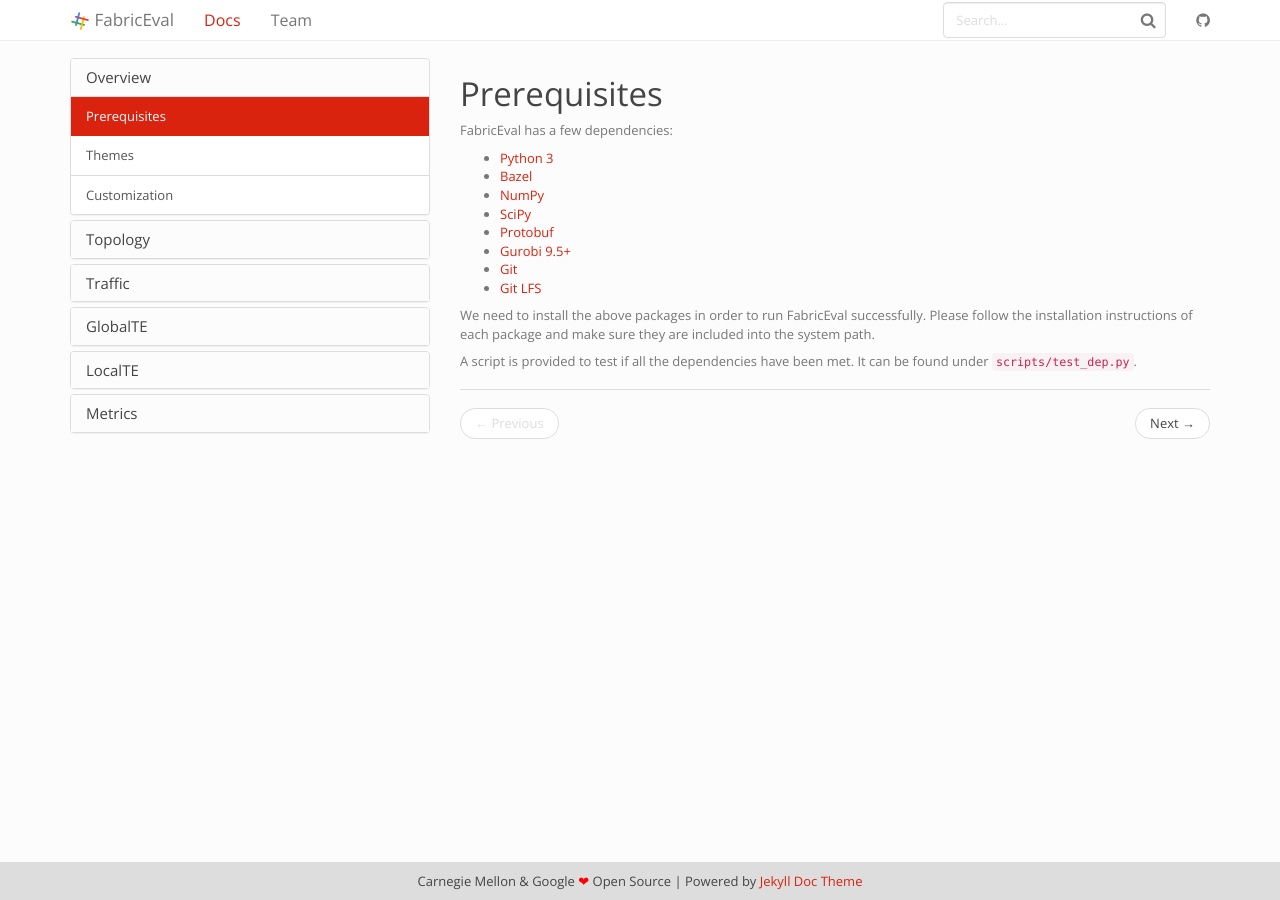
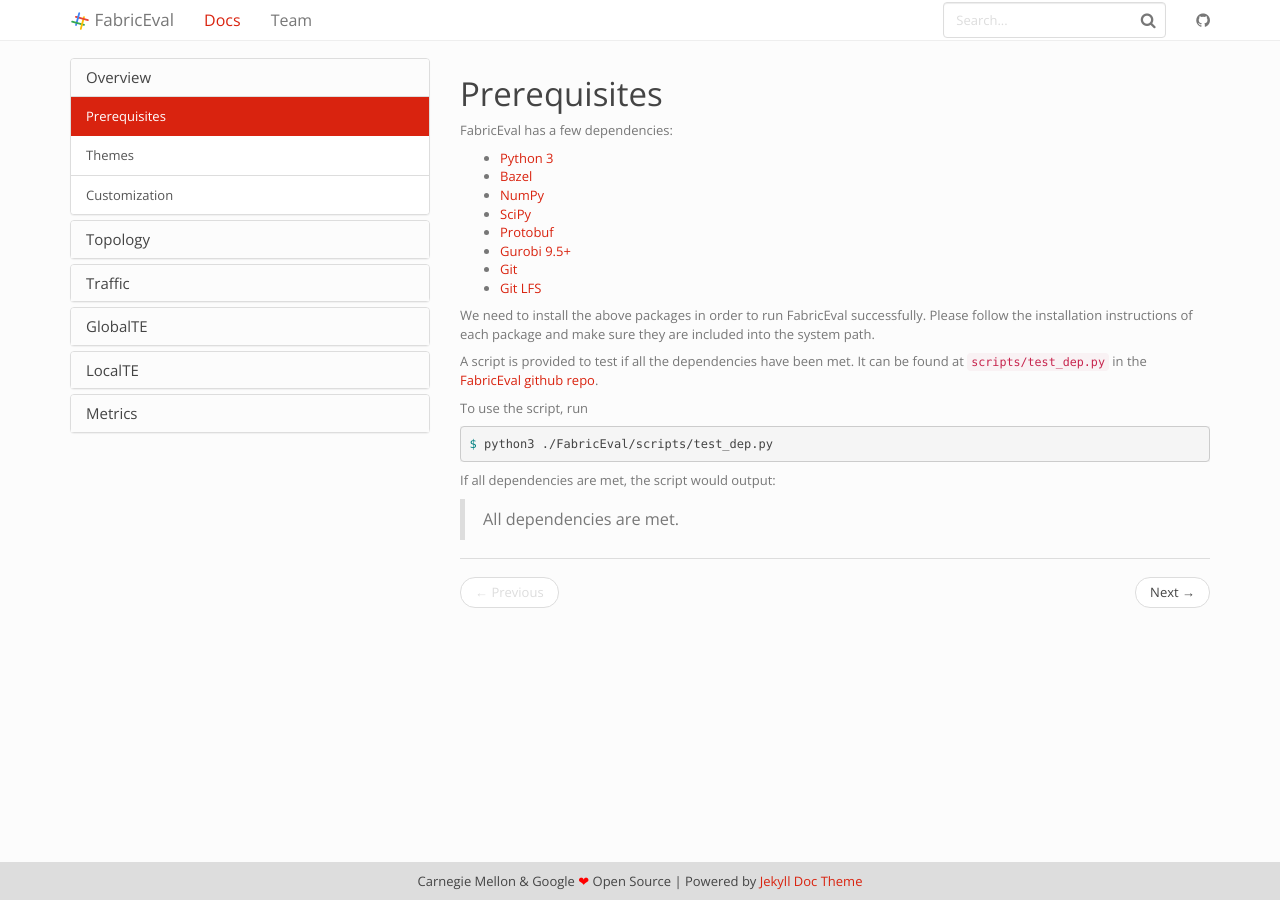
Before and after one commit to shuoshuc/FabricEval, a Jekyll site: the page built from docs/_docs/index.md, in a window 1280 px wide. Built offline with Jekyll 4.4.1, drawn with Linux system fonts in a browser that asks for light colours.

Commit message:
Update prerequiresites

````diff
--- a/docs/_docs/index.md
+++ b/docs/_docs/index.md
@@ -19,4 +19,12 @@ Please follow the installation instructions of each package and make sure they
 are included into the system path.
 
 A script is provided to test if all the dependencies have been met.
-It can be found under `scripts/test_dep.py`.
+It can be found at `scripts/test_dep.py` in the [FabricEval github repo](https://github.com/shuoshuc/FabricEval).
+
+To use the script, run
+```bash
+$ python3 ./FabricEval/scripts/test_dep.py
+```
+
+If all dependencies are met, the script would output:
+> All dependencies are met.
````
